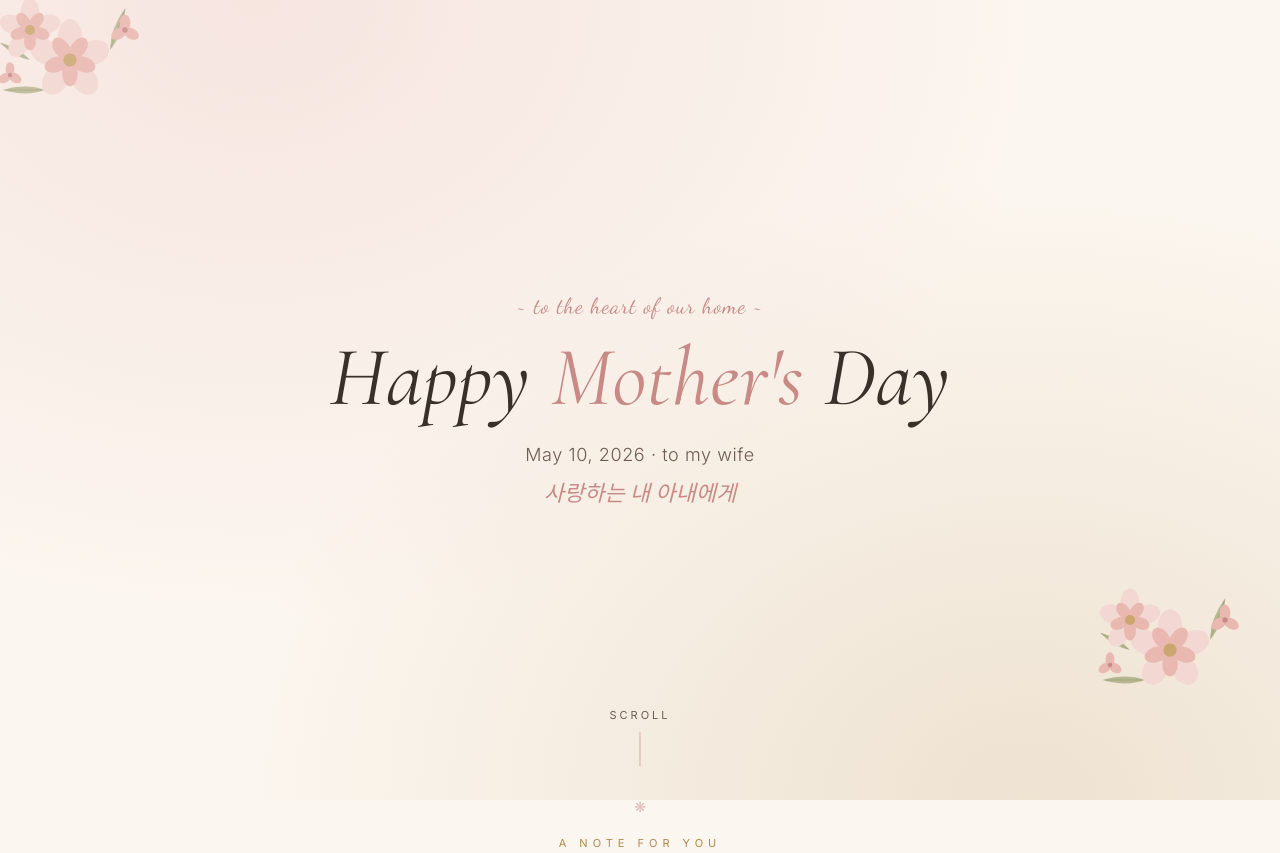
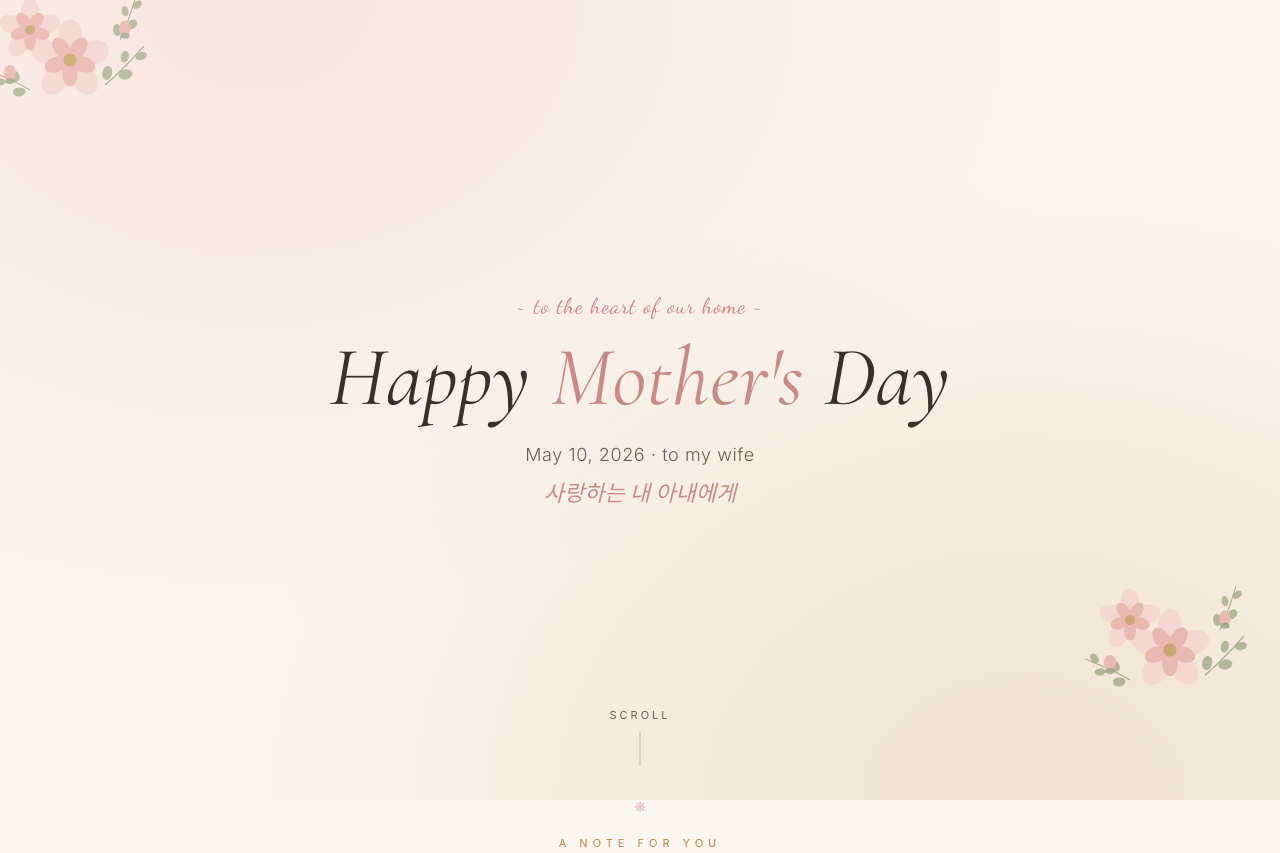
Before and after one commit to squareelan/mothers-day-2026, a plain HTML site: page index.html in a window 1280 px wide. Shown: the top 853 px of the page. Drawn offline with nearby package versions, Linux system fonts and the light colour scheme.

Commit message:
Refine hero bouquet — eucalyptus sprigs and softer buds

```diff
--- a/index.html
+++ b/index.html
@@ -27,6 +27,7 @@
   /* ===== HERO ===== */
   .hero{
     min-height:100vh;
+    min-height:100svh;
     display:flex;flex-direction:column;align-items:center;justify-content:center;
     text-align:center;padding:60px 22px;position:relative;
     background:
@@ -302,37 +303,39 @@
         <circle r="6" fill="#caa770"/>
       </g>
       <g id="bud">
-        <ellipse cx="0" cy="-8" rx="6" ry="9" fill="#e9b8b1"/>
-        <ellipse cx="0" cy="-8" rx="6" ry="9" fill="#e9b8b1" transform="rotate(120)"/>
-        <ellipse cx="0" cy="-8" rx="6" ry="9" fill="#e9b8b1" transform="rotate(240)"/>
-        <circle r="3" fill="#c98a86"/>
+        <ellipse cx="0" cy="-2" rx="6" ry="8" fill="#e9b8b1"/>
+        <ellipse cx="0" cy="6" rx="5" ry="3" fill="#9ba582" opacity=".85"/>
       </g>
-      <g id="leaf">
-        <path d="M 0 0 Q -8 -22 0 -50 Q 8 -22 0 0 Z" fill="#a3a87a" opacity=".75"/>
-        <path d="M 0 -3 L 0 -47" stroke="#7d8358" stroke-width=".8" opacity=".5"/>
+      <!-- Eucalyptus-style sprig: a stem with small rounded leaves -->
+      <g id="sprig">
+        <path d="M 0 0 Q 2 -20 0 -55" stroke="#8a9468" stroke-width="1.2" fill="none" opacity=".75"/>
+        <ellipse cx="-7" cy="-10" rx="5" ry="7" fill="#9ba582" opacity=".75" transform="rotate(-30 -7 -10)"/>
+        <ellipse cx="7" cy="-22" rx="5" ry="7" fill="#9ba582" opacity=".75" transform="rotate(30 7 -22)"/>
+        <ellipse cx="-6" cy="-34" rx="4" ry="6" fill="#9ba582" opacity=".75" transform="rotate(-30 -6 -34)"/>
+        <ellipse cx="5" cy="-46" rx="4" ry="6" fill="#9ba582" opacity=".75" transform="rotate(30 5 -46)"/>
       </g>
     </defs>
-    <g opacity=".85">
-      <use href="#leaf" transform="translate(110 105) rotate(-40)"/>
-      <use href="#leaf" transform="translate(75 110) rotate(-90) scale(.85)"/>
-      <use href="#leaf" transform="translate(140 70) rotate(20) scale(.9)"/>
-      <use href="#leaf" transform="translate(60 80) rotate(-60) scale(.7)"/>
-      <use href="#bud" transform="translate(155 50) scale(.9)"/>
+    <g opacity=".88">
+      <!-- back layer: greenery -->
+      <use href="#sprig" transform="translate(135 105) rotate(45)"/>
+      <use href="#sprig" transform="translate(60 110) rotate(-65) scale(.9)"/>
+      <use href="#sprig" transform="translate(150 60) rotate(20) scale(.85)"/>
+      <!-- front layer: blooms -->
       <use href="#peony" transform="translate(100 80) scale(1.1)"/>
       <use href="#peony" transform="translate(60 50) scale(.85)"/>
-      <use href="#bud" transform="translate(40 95) scale(.75)"/>
+      <use href="#bud" transform="translate(40 95) scale(1)"/>
+      <use href="#bud" transform="translate(155 50) scale(.95)"/>
     </g>
   </svg>
 
   <svg class="hero-bouquet br" viewBox="0 0 240 240" aria-hidden="true">
-    <use href="#leaf" transform="translate(110 105) rotate(-40)"/>
-    <use href="#leaf" transform="translate(75 110) rotate(-90) scale(.85)"/>
-    <use href="#leaf" transform="translate(140 70) rotate(20) scale(.9)"/>
-    <use href="#leaf" transform="translate(60 80) rotate(-60) scale(.7)"/>
-    <use href="#bud" transform="translate(155 50) scale(.9)"/>
+    <use href="#sprig" transform="translate(135 105) rotate(45)"/>
+    <use href="#sprig" transform="translate(60 110) rotate(-65) scale(.9)"/>
+    <use href="#sprig" transform="translate(150 60) rotate(20) scale(.85)"/>
     <use href="#peony" transform="translate(100 80) scale(1.1)"/>
     <use href="#peony" transform="translate(60 50) scale(.85)"/>
-    <use href="#bud" transform="translate(40 95) scale(.75)"/>
+    <use href="#bud" transform="translate(40 95) scale(1)"/>
+    <use href="#bud" transform="translate(155 50) scale(.95)"/>
   </svg>
 
   <div class="ornament">~ to the heart of our home ~</div>
```
